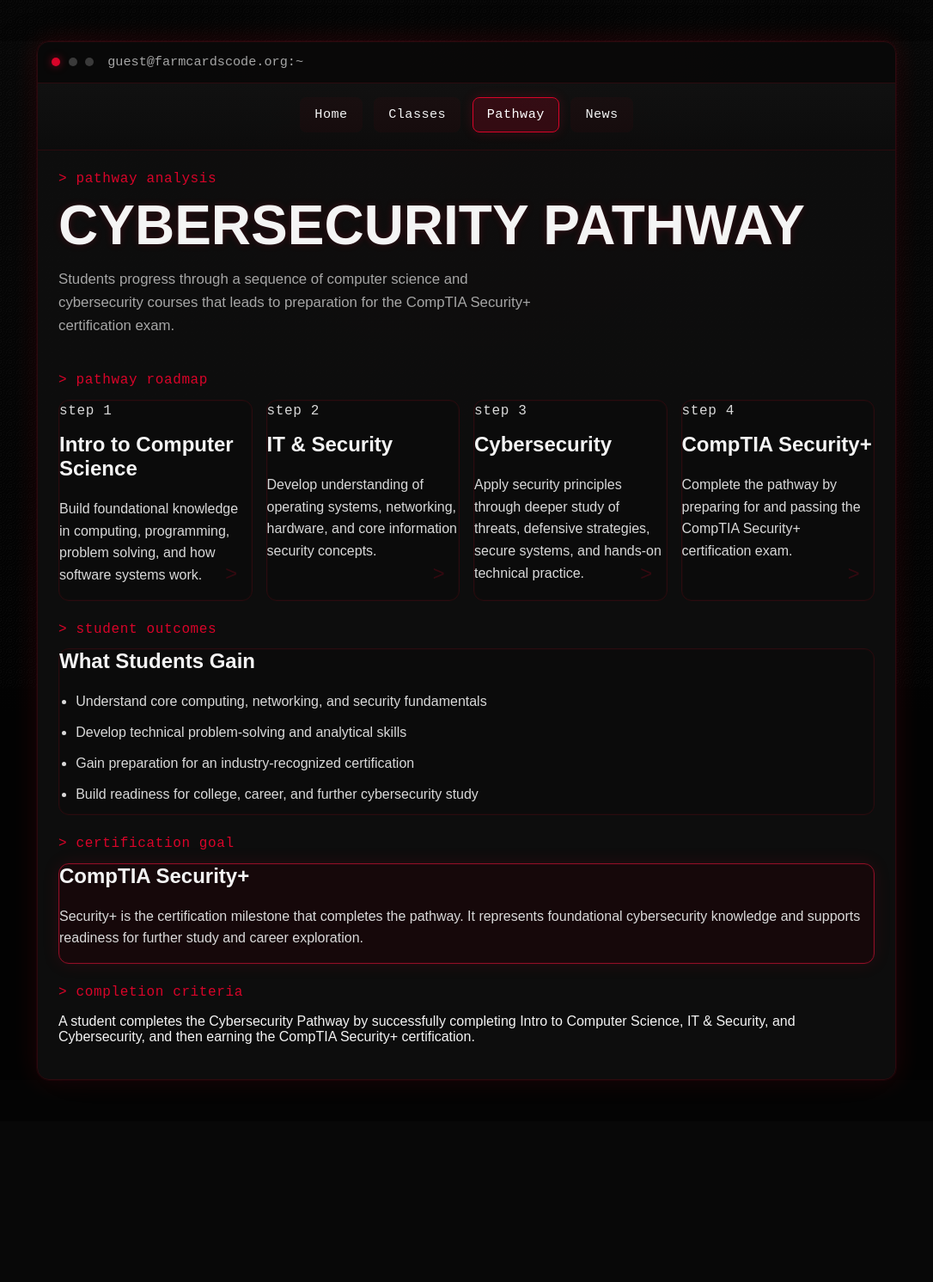
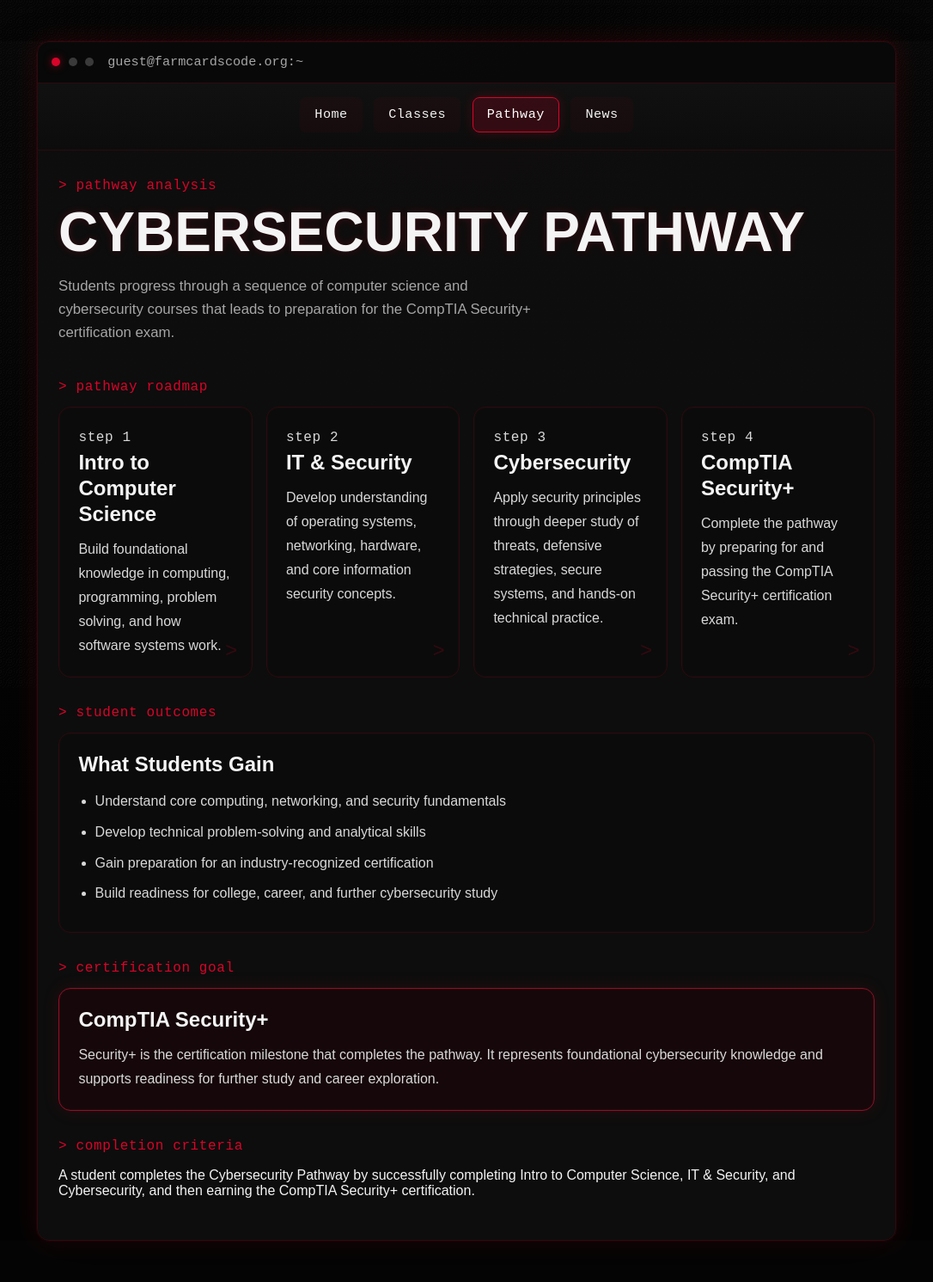
Before and after one commit to FarmCardsCode/www-farmcardscode, a Flask app: page /pathway in a window 1280 px wide. Shown: the whole page at 86% size, without its empty margins (97-1183 px from the left). Before the commit the page ends 1257 px from the top, so only its background shows below. Run offline with Flask 3, Linux system fonts and the light colour scheme.

Commit message:
Update style.css for better spacing

```diff
--- a/app/static/css/style.css
+++ b/app/static/css/style.css
@@ -106,7 +106,7 @@ body {
 .hero,
 .grid,
 .footer-panel {
-  padding: 1.5rem;
+  padding: 2rem 1.5rem 1.5rem;
 }
 
 .prompt,
@@ -144,20 +144,31 @@ body {
 .footer-panel {
   background: rgba(10, 10, 10, 0.72);
   border: 1px solid var(--panel-border);
-  border-radius: 12px;
-  box-shadow: inset 0 0 0 1px rgba(217, 4, 41, 0.03);
+  border-radius: 14px;
+  box-shadow:
+    inset 0 0 0 1px rgba(217, 4, 41, 0.03);
+    0 10px 24px rgba(0, 0, 0, 0.22);
+  padding: 1.35rem 1.4rem;
 }
 
 .card h2,
 .footer-panel h2 {
-  margin-top: 0;
+  margin: 0 0 0.75rem 0;
+  line-height: 1.25;
 }
 
 .card p,
 .card li,
 .footer-panel p {
+  margin: 0;
   color: #d9d9d9;
-  line-height: 1.6;
+  line-height: 1.75;
+}
+
+.card p + p,
+.card ul,
+.card ol {
+  margin-top: 0.9rem;
 }
 
 .small {
@@ -246,7 +257,7 @@ body {
 }
 
 .section-block {
-  padding: 0 1.5rem 1.5rem;
+  padding: 0 1.5rem 2rem;
 }
 
 .section-label {
```
